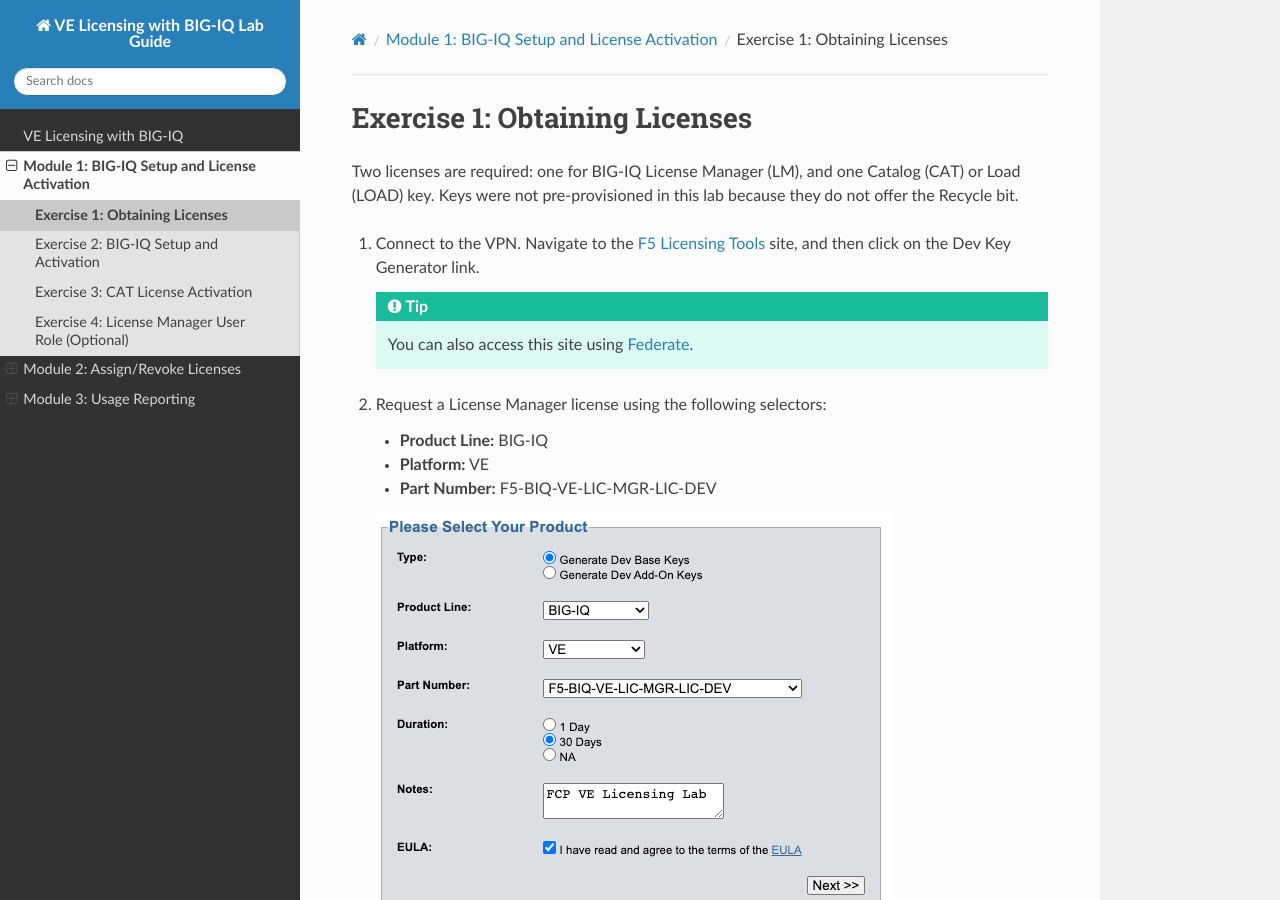
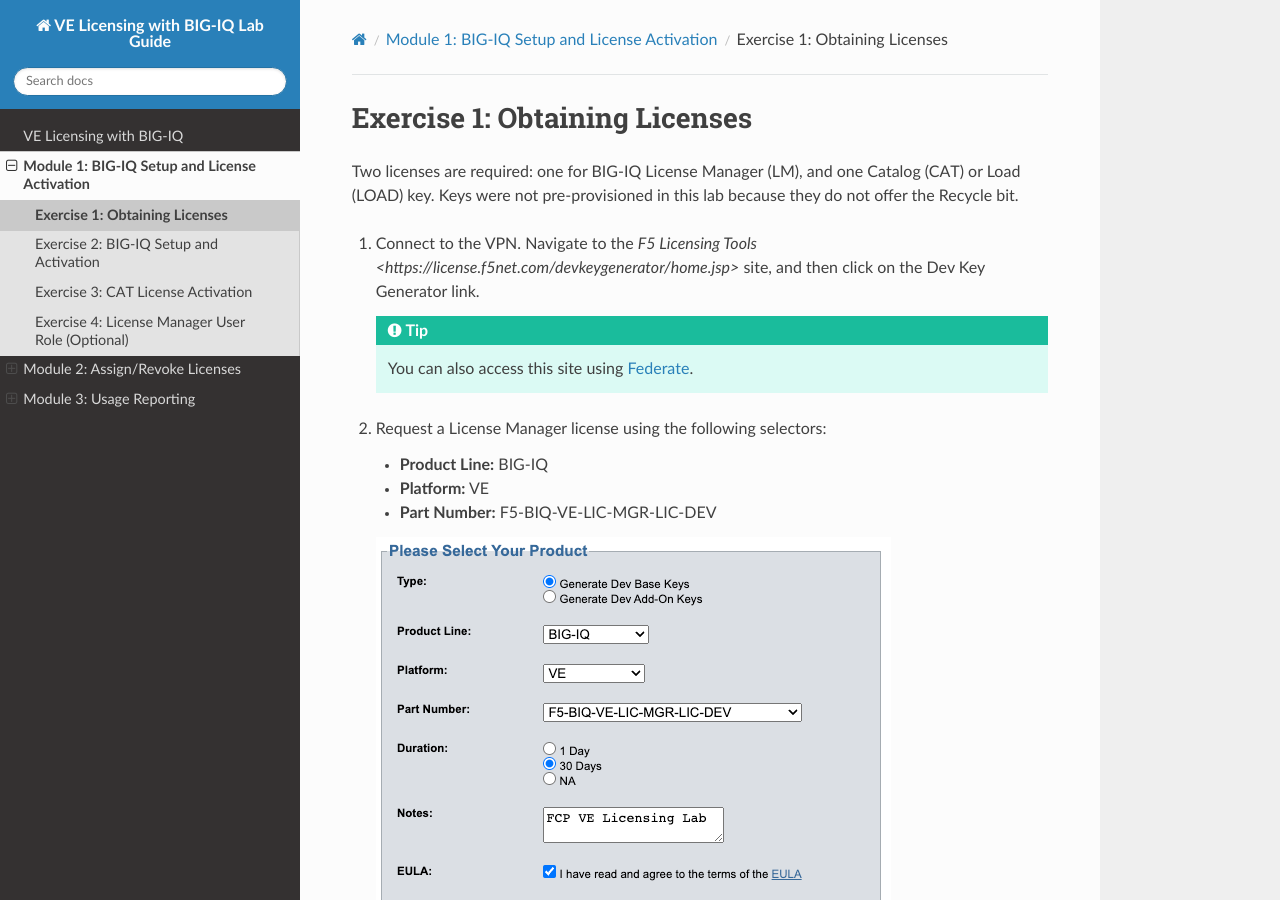
Before and after one commit to marcopaulo42/BIG-IQ-licensing-lab-guide, a Sphinx documentation site: the page built from docs/licensing/licenses.rst, in a window 1280 px wide and 900 px high. Built offline with Sphinx 7.4.7 and the Read the Docs theme 2.0.0, drawn with Linux system fonts in a browser that asks for light colours.

Commit message:
Update licenses.rst

```diff
--- a/docs/licensing/licenses.rst
+++ b/docs/licensing/licenses.rst
@@ -6,7 +6,7 @@
 Two licenses are required: one for BIG-IQ License Manager (LM), and one Catalog (CAT) or Load (LOAD) key. Keys were not
 pre-provisioned in this lab because they do not offer the Recycle bit.
 
-#. Connect to the VPN. Navigate to the `F5 Licensing Tools <https://license.f5net.com/devkeygenerator/home.jsp>`_ site,
+#. Connect to the VPN. Navigate to the `F5 Licensing Tools <https://license.f5net.com/devkeygenerator/home.jsp>` site,
    and then click on the Dev Key Generator link.
 
    .. tip:: You can also access this site using `Federate <https://federate.f5.com>`_.
```
